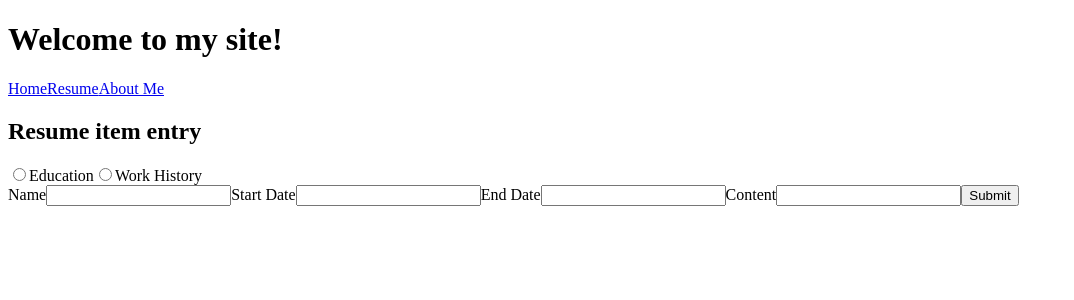
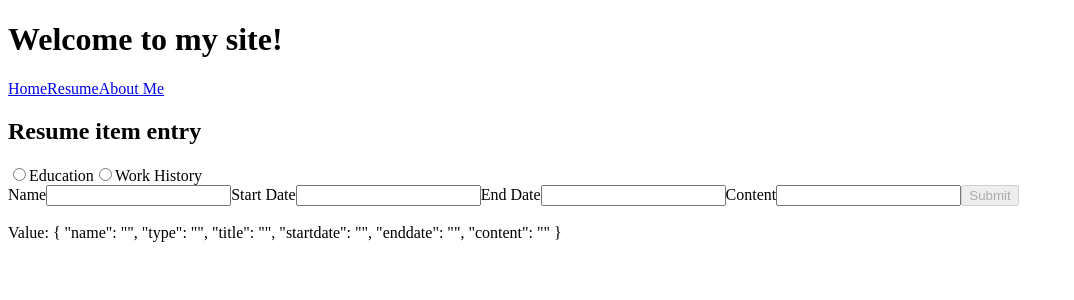
Before and after one commit to dylan-romansky/resume-site, an Angular app in the folder frontend/: page /add in a window 1280 px wide. Shown: the top 300 px of the page, without its empty margins (0-1074 px from the left). Built offline with nearby package versions, Linux system fonts and the light colour scheme; what angular-in-memory-web-api would draw is missing.

Commit message:
finally figured out how to make reactive forms actively change their data as the input fields are modified

```diff
--- a/frontend/src/app/entry/entry.component.html
+++ b/frontend/src/app/entry/entry.component.html
@@ -2,22 +2,25 @@
 
 <form [formGroup]="form" (ngSubmit)="onSubmit()">
 	<div>
-		<input type="radio" name="type" id="edu" value="edu">
+		<input type="radio" name="type" id="edu" value="edu" formControlName="type">
 		<label for="edu">Education</label>
-		<input type="radio" name="type" id="job" value="job">
+		<input type="radio" name="type" id="job" value="job" formControlName="type">
 		<label for="job">Work History</label>
 	</div>
 	<label for="name">Name</label>
-	<input type="text" id="name">
+	<input type="text" id="name" formControlName="name">
 	<ng-container *ngIf="form.type == 'job'">
 	<label for="title">Job Title</label>
-	<input type="text" id="title">
+	<input type="text" id="title" formControlName="title">
 	</ng-container>
 	<label for="startdate">Start Date</label>
-	<input type="text" id="startdate">
+	<input type="text" id="startdate" formControlName="startdate">
 	<label for="enddate">End Date</label>
-	<input type="text" id="enddate">
+	<input type="text" id="enddate" formControlName="enddate">
 	<label for="content">Content</label>
-	<input type="text" id="content">
-	<button type="submit">Submit</button>
+	<input type="text" id="content" formControlName="content">
+	<button type="submit" [disabled]="!form.valid">Submit</button>
+
+	<br/><br/>
+	Value: {{ form.value | json }}
 </form>
--- a/frontend/src/app/entry/entry.component.ts
+++ b/frontend/src/app/entry/entry.component.ts
@@ -11,15 +11,16 @@ export class EntryComponent {
 
 	constructor(private fb: FormBuilder) {}
 
-	ngOnInit() {
+	ngOnInit(): void {
 		this.form = this.fb.group({
-			"name": ["", Validators.required],
-			"type": ["", Validators.required],
-			"title": [""],
-			"startdate": ["", Validators.required],
-			"enddate": [""],
-			"content": ["", Validators.required]
+			name: ["", Validators.required],
+			type: ["", Validators.required],
+			title: [""],
+			startdate: ["", Validators.required],
+			enddate: [""],
+			content: ["", Validators.required]
 		});
+		this.form.valueChanges.subscribe(console.log);
 	}
 
 	onSubmit() {
```
